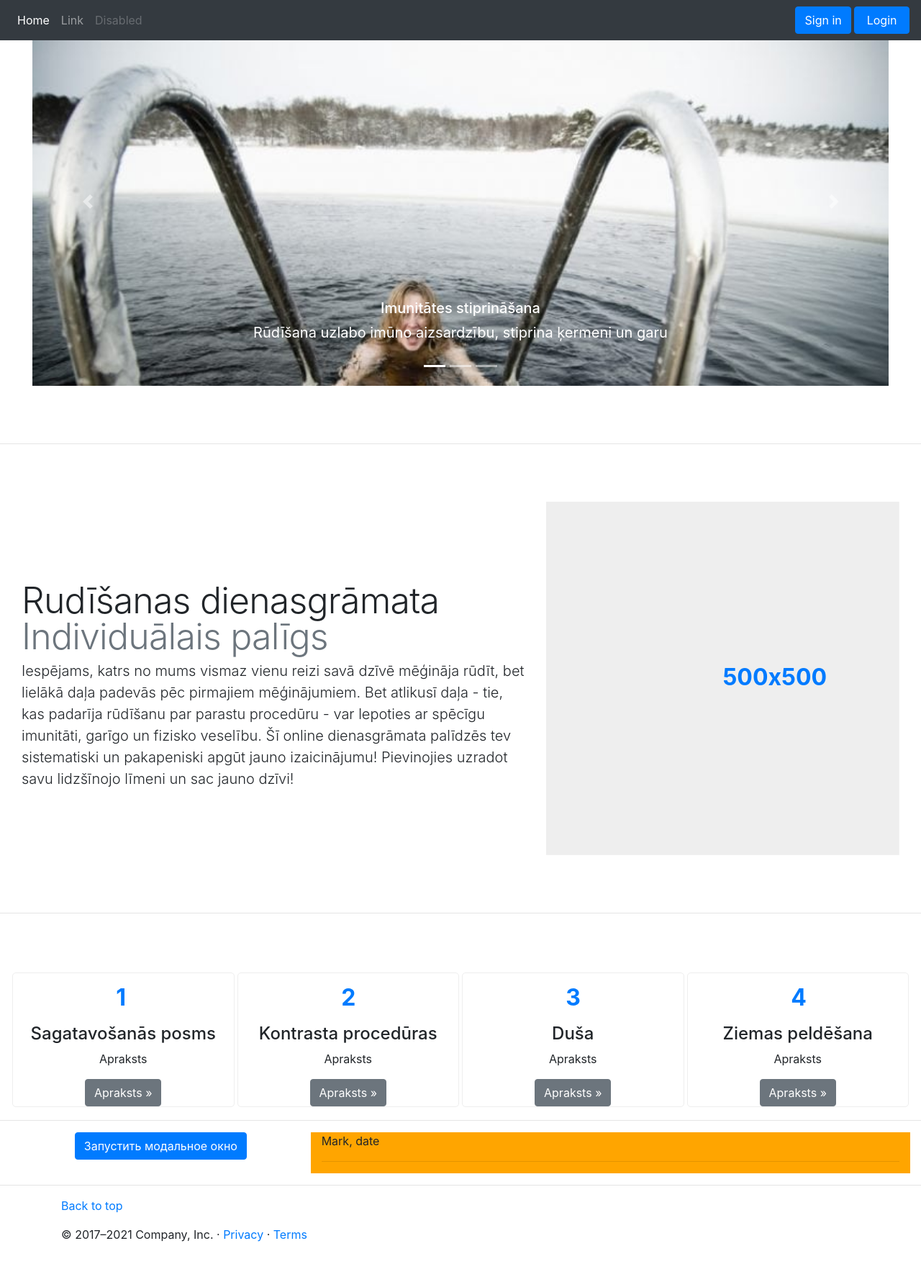
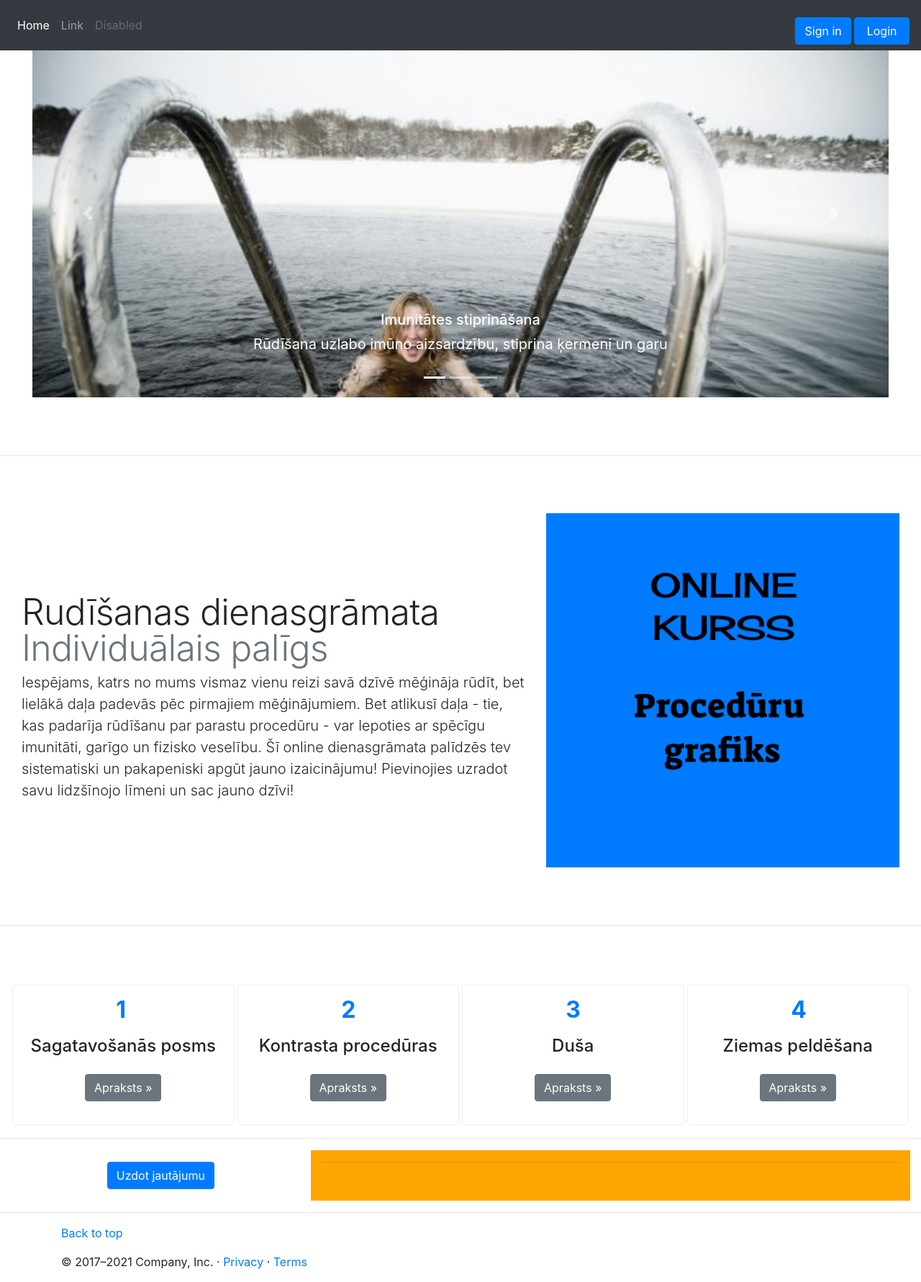
Before and after one commit to julacha/hardening, a PHP site: page / in a window 1280 px wide. Shown: the whole page at 72% size. Before the commit the page ends 1725 px from the top, so only its background shows below. Run offline with PHP 8.4, Linux system fonts and the light colour scheme; some libraries are stand-ins or nearby versions.

Commit message:
added date

```diff
--- a/css.css
+++ b/css.css
@@ -34,25 +34,41 @@
     z-index: 0;
 }
 
-.auth-box{
+/* .auth-box{
 display: none;
+} */
+.form-row{
+    padding-right: 15px;
+    padding-left: 15px;
+}
+.form-control{
+    margin-top: 0rem;
+    margin-bottom: 0;
+}
+.form-group {
+    margin-bottom: 0;
+}
+.btn{
+    margin-top: 1rem;
+}
+.btn-secondary{
+    margin-bottom: 2rem;
 }
 .auth-box.active{
     display: block;
     width: 30rem;
-    height: 20rem;
+    height: 25rem;
     position: relative;
     margin: 120px auto;
     z-index: 100;
 }
-
 .auth-box{
     display: none;
     }
 .auth-box.active{
     display: block;
     width: 30rem;
-    height: 20rem;
+    height: 23rem;
     position: relative;
     margin: 120px auto;
     z-index: 100;
@@ -62,14 +78,16 @@
     font-weight: 700;
     fill:#007bff;
 }
-
+.logform{
+    padding-top: 50px;
+}
 .log-box{
     display: none;
     }
 .log-box.active{
     display: block;
     width: 30rem;
-    height: 20rem;
+    height: 25rem;
     position: relative;
     margin: 120px auto;
     z-index: 100;
@@ -99,6 +117,9 @@
     background: sandybrown;
 }
 .template{
+    display: none;
+}
+.date-list{
     display: none;
 }
 .col-sm{
@@ -162,4 +183,5 @@
     flex-wrap: wrap;
     margin-right: 15px;
     margin-left: 15px;
+    margin-top: 0.5rem;
 }
--- a/index.php
+++ b/index.php
@@ -23,7 +23,7 @@
                     <button class="navbar-toggler collapsed" type="button" data-bs-toggle="collapse" data-bs-target="#navbarCollapse" aria-controls="navbarCollapse" aria-expanded="false" aria-label="Toggle navigation">
                         <span class="navbar-toggler-icon"></span>
                     </button>
-                    <div class="navbar-collapse collapse" id="navbarCollapse" style="">
+                    <div class="navbar-collapse collapse" id="navbarCollapse">
                         <ul class="navbar-nav me-auto mb-2 mb-md-0">
                             <li class="nav-item">
                                 <a class="nav-link active" aria-current="page" href="#">Home</a>
@@ -106,11 +106,7 @@
             <p class="lead">Iespējams, katrs no mums vismaz vienu reizi savā dzīvē mēģināja rūdīt, bet lielākā daļa padevās pēc pirmajiem mēģinājumiem. Bet atlikusī daļa - tie, kas padarīja rūdīšanu par parastu procedūru - var lepoties ar spēcīgu imunitāti, garīgo un fizisko veselību. Šī online dienasgrāmata palīdzēs tev sistematiski un pakapeniski apgūt jauno izaicinājumu! Pievinojies uzradot savu lidzšīnojo līmeni un sac jauno dzīvi!</p>
         </div>
         <div class="col-md-5">
-            <svg class="bd-placeholder-img bd-placeholder-img-lg featurette-image img-fluid mx-auto" width="500" height="500" xmlns="http://www.w3.org/2000/svg" role="img" aria-label="Placeholder: 500x500" preserveAspectRatio="xMidYMid slice" focusable="false">
-                <title>Placeholder</title>
-                <rect width="100%" height="100%" fill="#eee" /><text x="50%" y="50%" fill="#aaa" dy=".3em">500x500</text>
-            </svg>
-
+            <img class="bd-placeholder-img bd-placeholder-img-lg featurette-image img-fluid mx-auto" src="img/Rectangle.png">
         </div>
     </div>
     <hr class="featurette-divider">
@@ -120,7 +116,6 @@
                 <rect width="100%" height="100%" fill="#FFFFFF"></rect><text x="36%" y="50%" fill="#000" dy=".3em">1</text>
             </svg>
             <h4>Sagatavošanās posms</h4>
-            <p>Apraksts</p>
             <a class="btn btn-secondary" href="#">Apraksts »</a>
         </div>
         <div class="col-sm round"><svg class="bd-placeholder-img rounded-circle" width="70" height="70" xmlns="http://www.w3.org/2000/svg" role="img" aria-label="Placeholder: 70x70" preserveAspectRatio="xMidYMid slice" focusable="false">
@@ -128,7 +123,6 @@
                 <rect width="100%" height="100%" fill="#FFFFFF"></rect><text x="36%" y="50%" fill="#777" dy=".3em">2</text>
             </svg>
             <h4>Kontrasta procedūras</h4>
-            <p>Apraksts</p>
             <a class="btn btn-secondary" href="#">Apraksts »</a>
         </div>
         <div class="col-sm round"><svg class="bd-placeholder-img rounded-circle" width="70" height="70" xmlns="http://www.w3.org/2000/svg" role="img" aria-label="Placeholder: 70x70" preserveAspectRatio="xMidYMid slice" focusable="false">
@@ -136,7 +130,6 @@
                 <rect width="100%" height="100%" fill="#FFFFFF"></rect><text x="36%" y="50%" fill="#777" dy=".3em">3</text>
             </svg>
             <h4>Duša</h4>
-            <p>Apraksts</p>
             <a class="btn btn-secondary" href="#">Apraksts »</a>
         </div>
         <div class="col-sm round"><svg class="bd-placeholder-img rounded-circle" width="70" height="70" xmlns="http://www.w3.org/2000/svg" role="img" aria-label="Placeholder: 70x70" preserveAspectRatio="xMidYMid slice" focusable="false">
@@ -144,7 +137,6 @@
                 <rect width="100%" height="100%" fill="#FFFFFF"></rect><text x="36%" y="50%" fill="#777" dy=".3em">4</text>
             </svg>
             <h4>Ziemas peldēšana</h4>
-            <p>Apraksts</p>
             <a class="btn btn-secondary" href="#">Apraksts »</a>
         </div>
     </div>
@@ -155,7 +147,7 @@
             <div class="mb-3" id="bgcenter">
                 <!-- Button trigger modal -->
                 <button id="message" type="button" class="btn btn-primary" data-toggle="modal" data-target="#exampleModalCenter">
-                    Запустить модальное окно
+                    Uzdot jautājumu
                 </button>
 
                 <!-- Modal -->
@@ -170,10 +162,10 @@
                             </div>
                             <div class="modal-body">
                                 <div class="new-block">
-                                    <div class="logo">
-                                        <!-- <img src="#" alt="logo"> -->
-                                    </div>
-                                    <input type="date" class="form-control" id="date" name="date" placeholder="Дата" required>
+                                    <!-- <div class="logo">
+                                        <img src="#" alt="logo">
+                                    </div> -->
+                                    <div id="date"></div>
                                 </div>
                                 <form action="" class="new-question">
                                     <textarea name="question"></textarea>
@@ -191,10 +183,15 @@
         </div>
         <div class="col-sm-8" style="background-color:orange;">
             <article class="blog-post">
-                <p class="blog-post-meta"> Mark, date</p>
+                <p class="blog-post-meta">
+                <div class="datelist">
+                    <div></div>
+                </div>
+                </p>
                 <div class="question-list">
                     <div class="template">
-                        <pre></pre>
+                        <pre>
+                        </pre>
                     </div>
                 </div>
                 <hr>
--- a/logform.php
+++ b/logform.php
@@ -1,4 +1,5 @@
 <form id='login' action="login.php" method="POST">
+    <div class="logform">
         <div class="col-12">
             <label for="inputEmail4" class="form-label">Email</label>
             <input type="email" name="email" class="form-control" id="inputEmail" placeholder="Email">
@@ -10,4 +11,5 @@
         <div class="col-12">
             <button type="submit" name="login" class="btn btn-primary loginbtn">Login</button>
         </div>
+    </div>
 </form>
--- a/regform.php
+++ b/regform.php
@@ -13,7 +13,6 @@
         <label for="inputEmail4" class="form-label">Email</label>
         <input type="email" class="form-control" id="inputEmail4" name="email" placeholder="Email">
     </div>
-
     <div class="col-12">
         <label for="inputPassword2" class="form-label">Password</label>
         <input type="password" class="form-control" id="inputPassword2" name="password" placeholder="Password">
--- a/script.js
+++ b/script.js
@@ -1,7 +1,8 @@
 let newques  = document.querySelector('.new-question');
 let template = document.querySelector(".template");
 let count = localStorage.getItem("quest_count");
-
+let dateElement = document.getElementById("date");
+let datelist = document.querySelector(".datelist");
 if (count === null && count != Number(count)){
   count = 0;
 }
@@ -9,8 +10,13 @@
 function onQuestion (event){
   event.preventDefault();
   let userquestion = this.querySelector('.new-question textarea');
+  let userdata = this.querySelector(".new-block date");
+  // console.log(userquestion);
+  // console.log(questiondate);
   count++;
   addQuestion(userquestion.value, count);
+  addDate(today, count);
+  // console.log(dateElement.textContent);
   userquestion.value = "";
 }
 function addQuestion(text, order){
@@ -25,8 +31,28 @@
 }
 }
 
+let today = new Date();
+let dd = String(today.getDate()).padStart(2, '0');
+let mm = String(today.getMonth() + 1).padStart(2, '0'); //January is 0!
+let yyyy = today.getFullYear();
+
+today = dd + '/' + mm + '/' + yyyy;
+dateElement.textContent = today;
+
+function addDate(date, order){
+    let newdate = datelist.cloneNode(true);
+    newdate.classList.remove("date-list");
+    newdate.setAttribute('data-order', order);
+    newdate.querySelector("div").textContent = date;
+    document.querySelector(".question-list").append(newdate);
+    localStorage.setItem("newdate["+ order +"]", date);
+    localStorage.setItem("date_count", order);
+}
 for (let i = 1; i <= count; i++){
 addQuestion(localStorage.getItem("question["+ i +"]"),i);
+}
+for (let i = 1; i <= count; i++){
+  addDate(localStorage.getItem("newdate["+ i +"]"),i);
 }
 let options = {
   'backdrop' : 'static'
```
Also changed, not shown: img/Rectangle.png (added). Lines whose indentation alone changed are shown as unchanged.
